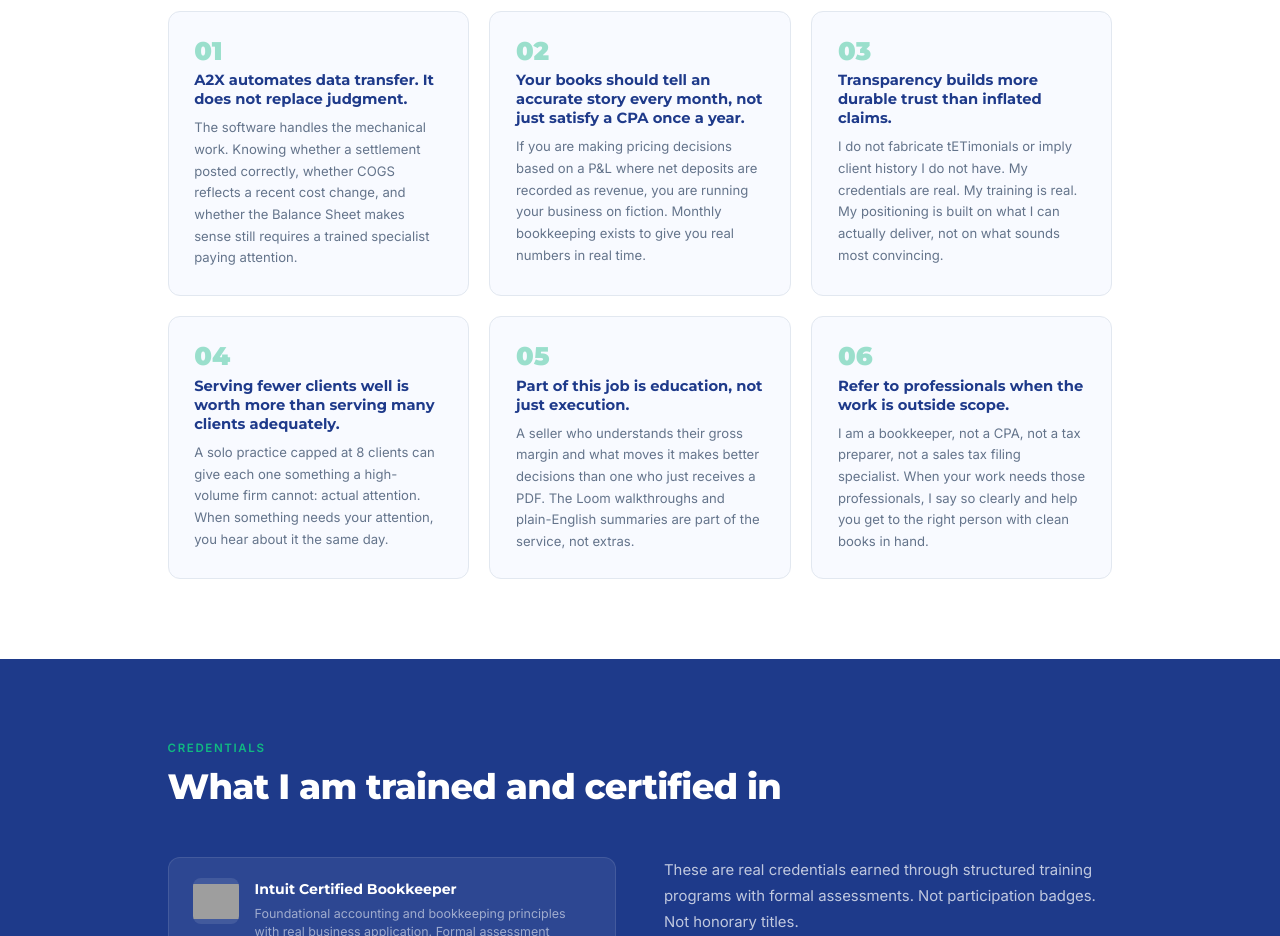
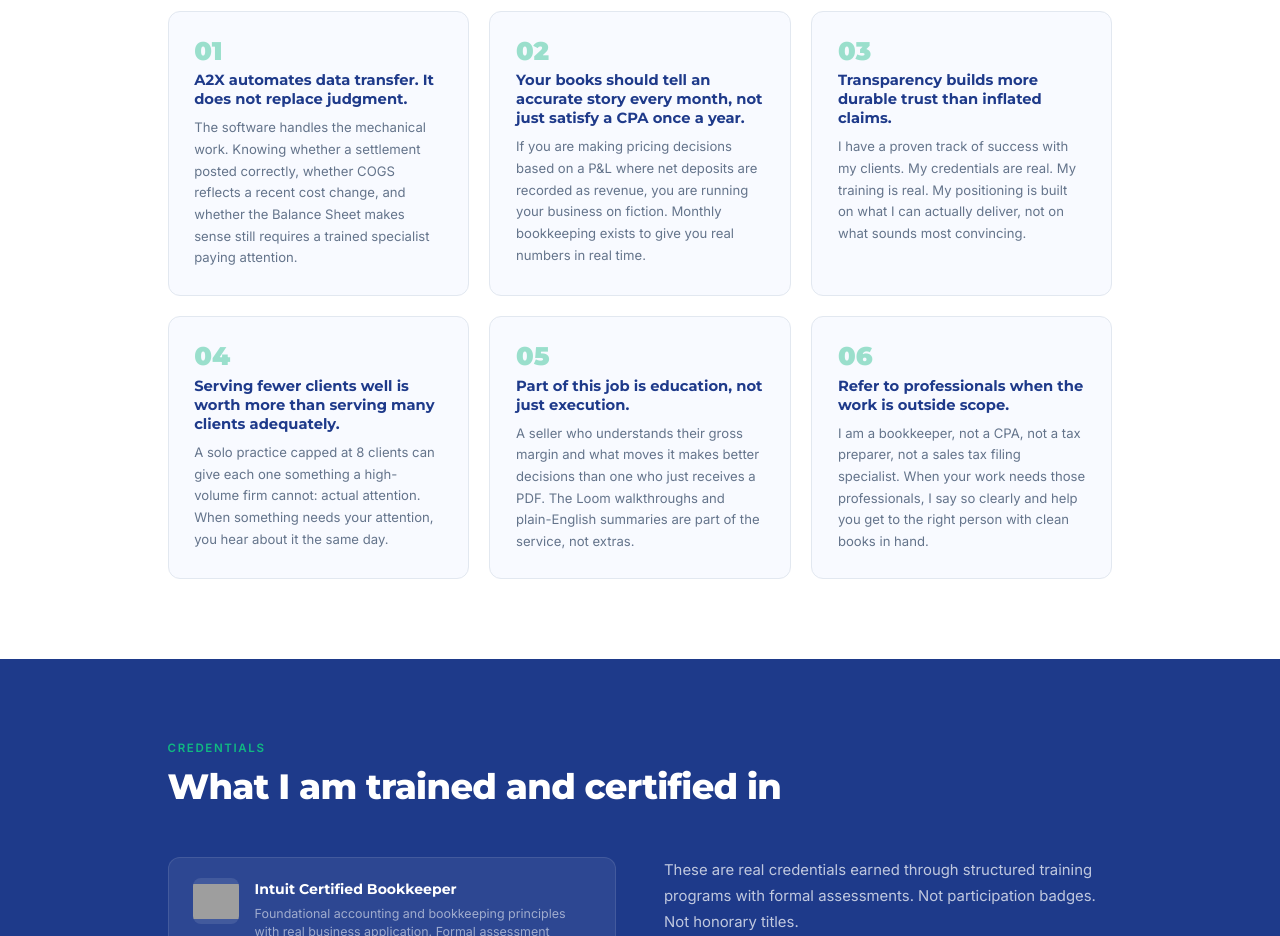
Before and after one commit to ecomkeeping-coder/emmanuel, a plain HTML site: page about/index.html in a window 1280 px wide. Shown: the part 1700-2636 px from the top of the page. Drawn offline with Linux system fonts and the light colour scheme; grey boxes are pictures that could not be loaded.

Commit message:
Update index.html

```diff
--- a/about/index.html
+++ b/about/index.html
@@ -214,7 +214,7 @@
       <div class="phil-card">
         <div class="phil-num">03</div>
         <h4>Transparency builds more durable trust than inflated claims.</h4>
-        <p>I do not fabricate tETimonials or imply client history I do not have. My credentials are real. My training is real. My positioning is built on what I can actually deliver, not on what sounds most convincing.</p>
+        <p>I have a proven track of success with my clients. My credentials are real. My training is real. My positioning is built on what I can actually deliver, not on what sounds most convincing.</p>
       </div>
       <div class="phil-card">
         <div class="phil-num">04</div>
```
